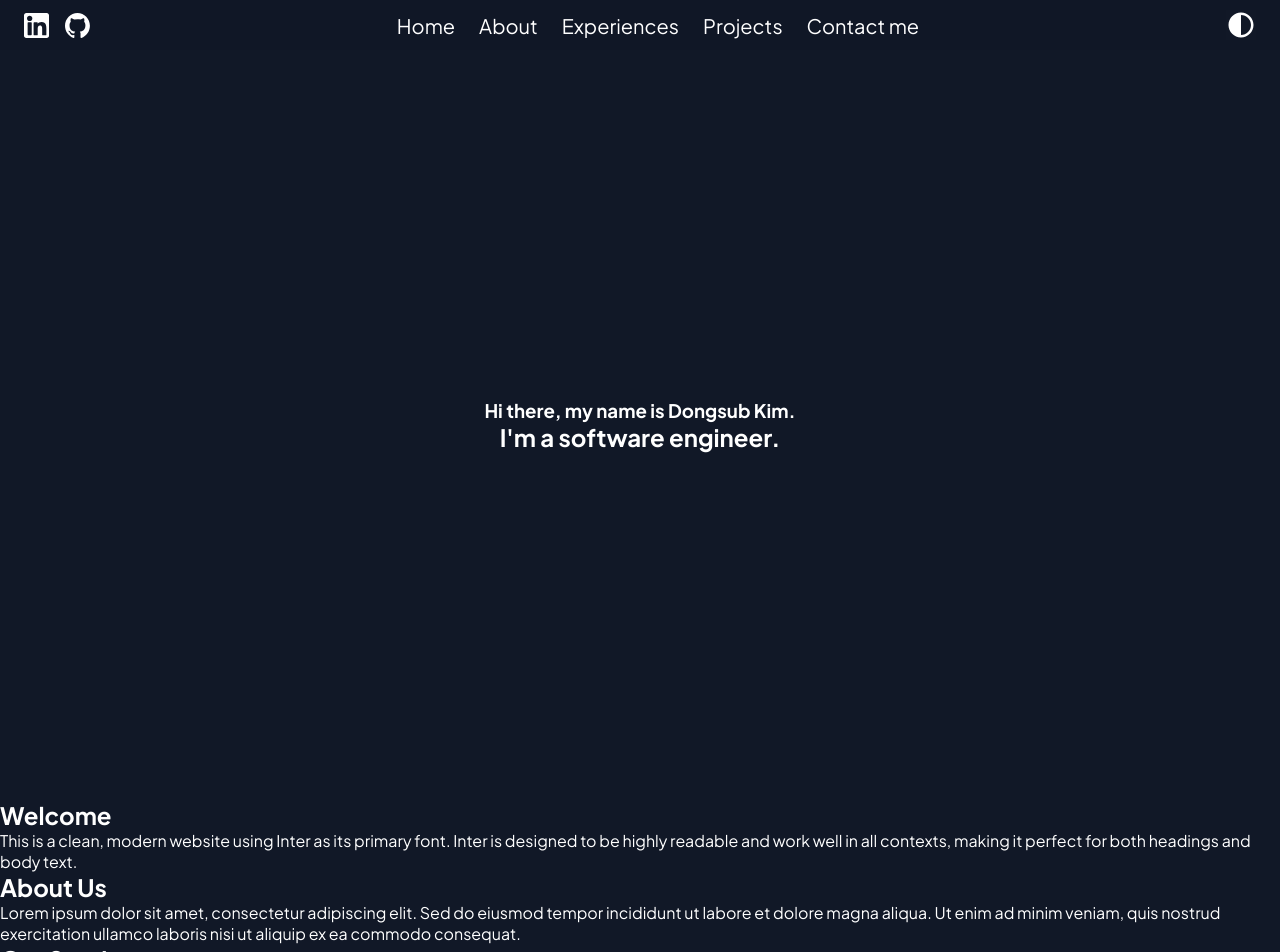
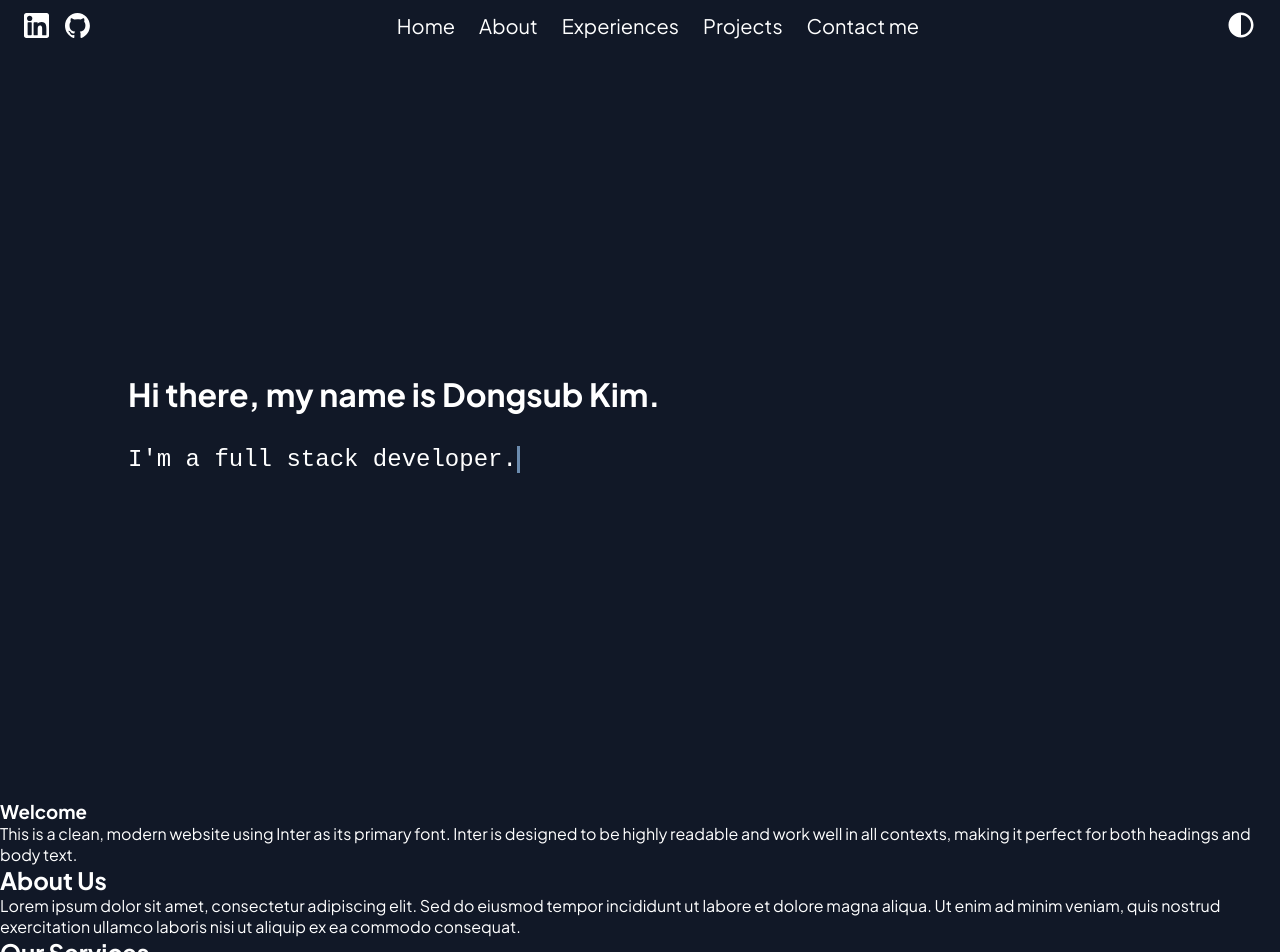
Before and after one commit to dongsub0918/personal-website, a Next.js app: page / in a window 1280 px wide. Shown: the top 952 px of the page. Built offline with nearby package versions, Linux system fonts and the light colour scheme.

Commit message:
typewriter component finished

```diff
--- a/src/app/globals.css
+++ b/src/app/globals.css
@@ -13,7 +13,6 @@
   --accent-dark: #c1666b;
 
   --background: #ffffff;
-  --background-rgb: 255, 255, 255;
   --foreground: #000000;
   --icon-invert: 0;
 
@@ -36,7 +35,6 @@
   --accent-dark: #e07a5f;
 
   --background: #111827;
-  --background-rgb: 17, 24, 39;
   --foreground: #ffffff;
   --icon-invert: 1;
 }
--- a/src/app/page.tsx
+++ b/src/app/page.tsx
@@ -1,79 +1,12 @@
 import HomeSection from "@/ui/homeSection/homeSection";
+import AboutSection from "@/ui/aboutSection/aboutSection";
 import styles from "./page.module.css";
 
 export default function Home() {
   return (
     <section className={styles.container}>
       <HomeSection />
-      <h1>Welcome</h1>
-      <p>
-        This is a clean, modern website using Inter as its primary font. Inter
-        is designed to be highly readable and work well in all contexts, making
-        it perfect for both headings and body text.
-      </p>
-      <h2>About Us</h2>
-      <p>
-        Lorem ipsum dolor sit amet, consectetur adipiscing elit. Sed do eiusmod
-        tempor incididunt ut labore et dolore magna aliqua. Ut enim ad minim
-        veniam, quis nostrud exercitation ullamco laboris nisi ut aliquip ex ea
-        commodo consequat.
-      </p>
-      <h2>Our Services</h2>
-      <p>
-        Duis aute irure dolor in reprehenderit in voluptate velit esse cillum
-        dolore eu fugiat nulla pariatur. Excepteur sint occaecat cupidatat non
-        proident, sunt in culpa qui officia deserunt mollit anim id est laborum.
-      </p>
-      <h2>Latest Updates</h2>
-      <p>
-        Sed ut perspiciatis unde omnis iste natus error sit voluptatem
-        accusantium doloremque laudantium, totam rem aperiam, eaque ipsa quae ab
-        illo inventore veritatis et quasi architecto beatae vitae dicta sunt
-        explicabo.
-      </p>
-      <h2>Get in Touch</h2>
-      <p>
-        Nemo enim ipsam voluptatem quia voluptas sit aspernatur aut odit aut
-        fugit, sed quia consequuntur magni dolores eos qui ratione voluptatem
-        sequi nesciunt. Neque porro quisquam est, qui dolorem ipsum quia dolor
-        sit amet.
-      </p>
-      <h2>Additional Information</h2>
-      <p>
-        At vero eos et accusamus et iusto odio dignissimos ducimus qui
-        blanditiis praesentium voluptatum deleniti atque corrupti quos dolores
-        et quas molestias excepturi sint occaecati cupiditate non provident.
-      </p>
-      <h2>Additional Information</h2>
-      <p>
-        At vero eos et accusamus et iusto odio dignissimos ducimus qui
-        blanditiis praesentium voluptatum deleniti atque corrupti quos dolores
-        et quas molestias excepturi sint occaecati cupiditate non provident.
-      </p>
-      <h2>Additional Information</h2>
-      <p>
-        At vero eos et accusamus et iusto odio dignissimos ducimus qui
-        blanditiis praesentium voluptatum deleniti atque corrupti quos dolores
-        et quas molestias excepturi sint occaecati cupiditate non provident.
-      </p>
-      <h2>Additional Information</h2>
-      <p>
-        At vero eos et accusamus et iusto odio dignissimos ducimus qui
-        blanditiis praesentium voluptatum deleniti atque corrupti quos dolores
-        et quas molestias excepturi sint occaecati cupiditate non provident.
-      </p>
-      <h2>Additional Information</h2>
-      <p>
-        At vero eos et accusamus et iusto odio dignissimos ducimus qui
-        blanditiis praesentium voluptatum deleniti atque corrupti quos dolores
-        et quas molestias excepturi sint occaecati cupiditate non provident.
-      </p>
-      <h2>Additional Information</h2>
-      <p>
-        At vero eos et accusamus et iusto odio dignissimos ducimus qui
-        blanditiis praesentium voluptatum deleniti atque corrupti quos dolores
-        et quas molestias excepturi sint occaecati cupiditate non provident.
-      </p>
+      <AboutSection />
     </section>
   );
 }
--- /dev/null
+++ b/src/lib/content/typewriterPhrases.ts
@@ -0,0 +1,10 @@
+const typewriterPhrases = [
+  "full stack developer.",
+  "passionate coder.",
+  "team player.",
+  "problem solver.",
+  "creative thinker.",
+  "tech enthusiast.",
+];
+
+export default typewriterPhrases;
--- /dev/null
+++ b/src/ui/aboutSection/aboutSection.module.css
@@ -0,0 +1,9 @@
+.container {
+  background-color: var(--background);
+  min-height: 100vh;
+  display: flex;
+  flex-direction: column;
+  transition: background-color var(--transition-duration)
+      var(--transition-timing),
+    color var(--transition-duration) var(--transition-timing);
+}
--- /dev/null
+++ b/src/ui/aboutSection/aboutSection.tsx
@@ -0,0 +1,77 @@
+import styles from "./aboutSection.module.css";
+
+export default function AboutSection() {
+  return (
+    <section className={styles.container}>
+      <h1>Welcome</h1>
+      <p>
+        This is a clean, modern website using Inter as its primary font. Inter
+        is designed to be highly readable and work well in all contexts, making
+        it perfect for both headings and body text.
+      </p>
+      <h2>About Us</h2>
+      <p>
+        Lorem ipsum dolor sit amet, consectetur adipiscing elit. Sed do eiusmod
+        tempor incididunt ut labore et dolore magna aliqua. Ut enim ad minim
+        veniam, quis nostrud exercitation ullamco laboris nisi ut aliquip ex ea
+        commodo consequat.
+      </p>
+      <h2>Our Services</h2>
+      <p>
+        Duis aute irure dolor in reprehenderit in voluptate velit esse cillum
+        dolore eu fugiat nulla pariatur. Excepteur sint occaecat cupidatat non
+        proident, sunt in culpa qui officia deserunt mollit anim id est laborum.
+      </p>
+      <h2>Latest Updates</h2>
+      <p>
+        Sed ut perspiciatis unde omnis iste natus error sit voluptatem
+        accusantium doloremque laudantium, totam rem aperiam, eaque ipsa quae ab
+        illo inventore veritatis et quasi architecto beatae vitae dicta sunt
+        explicabo.
+      </p>
+      <h2>Get in Touch</h2>
+      <p>
+        Nemo enim ipsam voluptatem quia voluptas sit aspernatur aut odit aut
+        fugit, sed quia consequuntur magni dolores eos qui ratione voluptatem
+        sequi nesciunt. Neque porro quisquam est, qui dolorem ipsum quia dolor
+        sit amet.
+      </p>
+      <h2>Additional Information</h2>
+      <p>
+        At vero eos et accusamus et iusto odio dignissimos ducimus qui
+        blanditiis praesentium voluptatum deleniti atque corrupti quos dolores
+        et quas molestias excepturi sint occaecati cupiditate non provident.
+      </p>
+      <h2>Additional Information</h2>
+      <p>
+        At vero eos et accusamus et iusto odio dignissimos ducimus qui
+        blanditiis praesentium voluptatum deleniti atque corrupti quos dolores
+        et quas molestias excepturi sint occaecati cupiditate non provident.
+      </p>
+      <h2>Additional Information</h2>
+      <p>
+        At vero eos et accusamus et iusto odio dignissimos ducimus qui
+        blanditiis praesentium voluptatum deleniti atque corrupti quos dolores
+        et quas molestias excepturi sint occaecati cupiditate non provident.
+      </p>
+      <h2>Additional Information</h2>
+      <p>
+        At vero eos et accusamus et iusto odio dignissimos ducimus qui
+        blanditiis praesentium voluptatum deleniti atque corrupti quos dolores
+        et quas molestias excepturi sint occaecati cupiditate non provident.
+      </p>
+      <h2>Additional Information</h2>
+      <p>
+        At vero eos et accusamus et iusto odio dignissimos ducimus qui
+        blanditiis praesentium voluptatum deleniti atque corrupti quos dolores
+        et quas molestias excepturi sint occaecati cupiditate non provident.
+      </p>
+      <h2>Additional Information</h2>
+      <p>
+        At vero eos et accusamus et iusto odio dignissimos ducimus qui
+        blanditiis praesentium voluptatum deleniti atque corrupti quos dolores
+        et quas molestias excepturi sint occaecati cupiditate non provident.
+      </p>
+    </section>
+  );
+}
--- a/src/ui/homeSection/homeSection.module.css
+++ b/src/ui/homeSection/homeSection.module.css
@@ -3,10 +3,33 @@
   display: flex;
   flex-direction: column;
   justify-content: center;
-  align-items: center;
+  padding-left: 10%;
+  padding-right: 10%;
   height: calc(100vh - 50px);
-  width: 100vw;
+  gap: 2rem;
   transition: background-color var(--transition-duration)
       var(--transition-timing),
     color var(--transition-duration) var(--transition-timing);
 }
+
+.title {
+  font-size: 2rem;
+  white-space: nowrap;
+}
+
+.break {
+  display: none;
+}
+
+@media (max-width: 750px) {
+  .container {
+    padding-left: 1rem;
+    padding-right: 1rem;
+  }
+  .break {
+    display: inline;
+  }
+  .title {
+    white-space: normal;
+  }
+}
--- a/src/ui/homeSection/homeSection.tsx
+++ b/src/ui/homeSection/homeSection.tsx
@@ -1,10 +1,12 @@
 import styles from "./homeSection.module.css";
-
+import Typewriter from "./typewriter";
 export default function HomeSection() {
   return (
     <section className={styles.container}>
-      <h1>Hi there, my name is Dongsub Kim.</h1>
-      <h2>I'm a software engineer.</h2>
+      <h1 className={styles.title}>
+        Hi there, my name is <br className={styles.break} /> Dongsub Kim.
+      </h1>
+      <Typewriter />
     </section>
   );
 }
--- /dev/null
+++ b/src/ui/homeSection/typewriter.module.css
@@ -0,0 +1,25 @@
+.typewriter {
+  display: inline-block;
+  font-size: 1.5rem;
+  overflow: hidden;
+  border-right: 0.15em solid var(--primary);
+  white-space: nowrap;
+  margin: 0 auto;
+  animation: blink-caret 0.75s step-end infinite;
+}
+
+@keyframes blink-caret {
+  from,
+  to {
+    border-color: transparent;
+  }
+  50% {
+    border-color: var(--primary);
+  }
+}
+
+@media (max-width: 750px) {
+  .typewriter {
+    font-size: 1.25rem;
+  }
+}
--- /dev/null
+++ b/src/ui/homeSection/typewriter.tsx
@@ -0,0 +1,53 @@
+"use client";
+
+import { useState, useEffect } from "react";
+import styles from "./typewriter.module.css";
+import typewriterPhrases from "@/lib/content/typewriterPhrases";
+
+export default function Typewriter() {
+  const [currentPhraseIndex, setCurrentPhraseIndex] = useState(0);
+  const [displayText, setDisplayText] = useState("");
+  const [isDeleting, setIsDeleting] = useState(false);
+  const [isPaused, setIsPaused] = useState(false);
+
+  useEffect(() => {
+    const baseText = "I'm a ";
+    const currentPhrase = typewriterPhrases[currentPhraseIndex];
+    const fullText = baseText + currentPhrase;
+
+    if (isPaused) {
+      const timeout = setTimeout(() => {
+        setIsPaused(false);
+        setIsDeleting(true);
+      }, 5000);
+      return () => clearTimeout(timeout);
+    }
+
+    if (isDeleting) {
+      if (displayText === baseText) {
+        setIsDeleting(false);
+        setCurrentPhraseIndex((prev) => (prev + 1) % typewriterPhrases.length);
+      } else {
+        const timeout = setTimeout(() => {
+          setDisplayText(displayText.slice(0, -1));
+        }, 50);
+        return () => clearTimeout(timeout);
+      }
+    }
+
+    if (displayText === fullText) {
+      setIsPaused(true);
+    } else {
+      const timeout = setTimeout(() => {
+        setDisplayText(fullText.slice(0, displayText.length + 1));
+      }, 100);
+      return () => clearTimeout(timeout);
+    }
+  }, [displayText, currentPhraseIndex, isDeleting, isPaused]);
+
+  return (
+    <span>
+      <code className={styles.typewriter}>{displayText}</code>
+    </span>
+  );
+}
--- a/src/ui/navbar/navbar.module.css
+++ b/src/ui/navbar/navbar.module.css
@@ -1,7 +1,5 @@
 .container {
-  background-color: rgba(var(--background-rgb), 0.9);
-  backdrop-filter: blur(8px);
-  -webkit-backdrop-filter: blur(8px);
+  background-color: var(--background);
   position: fixed;
   top: 0;
   left: 0;
```
